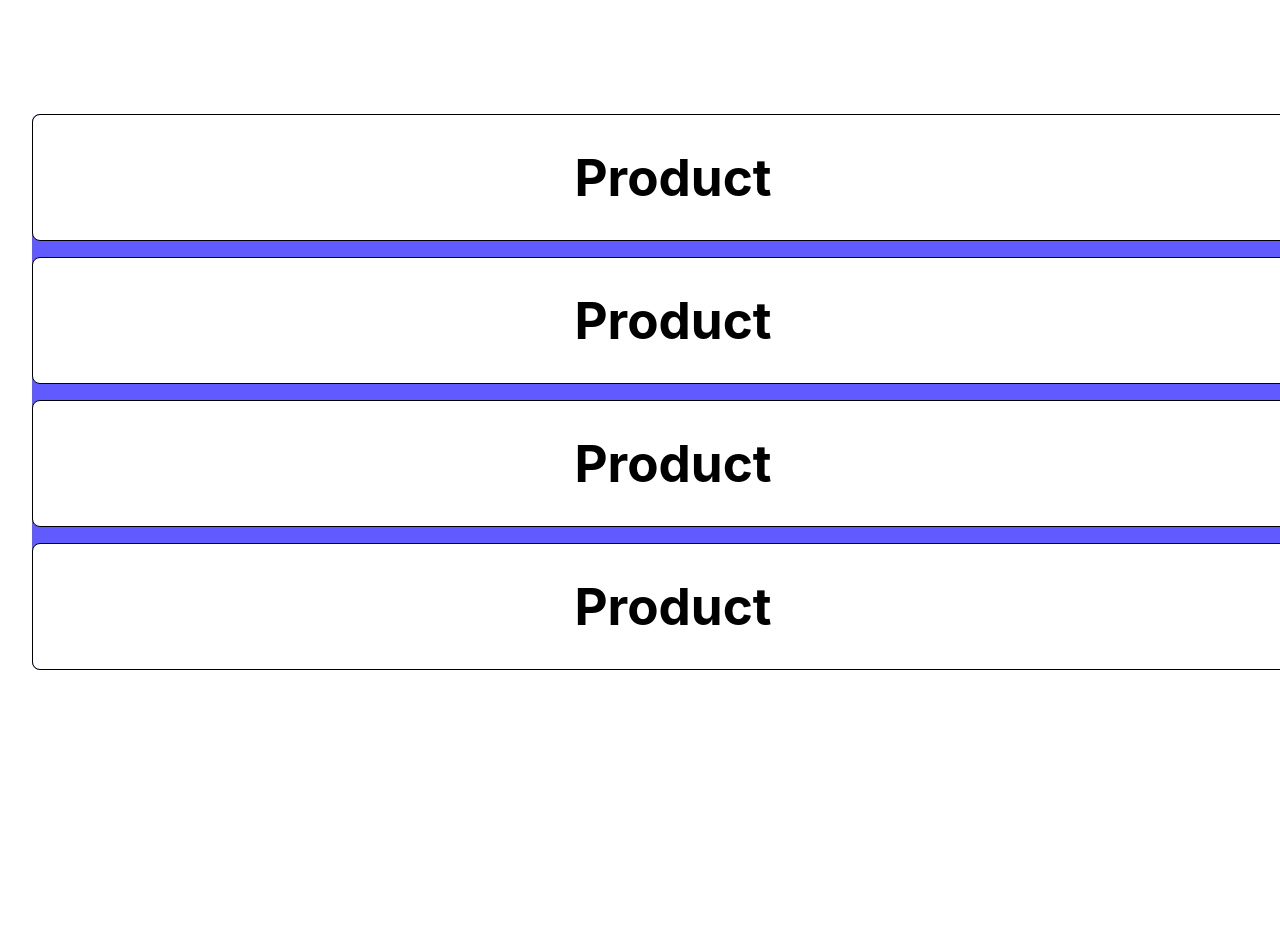
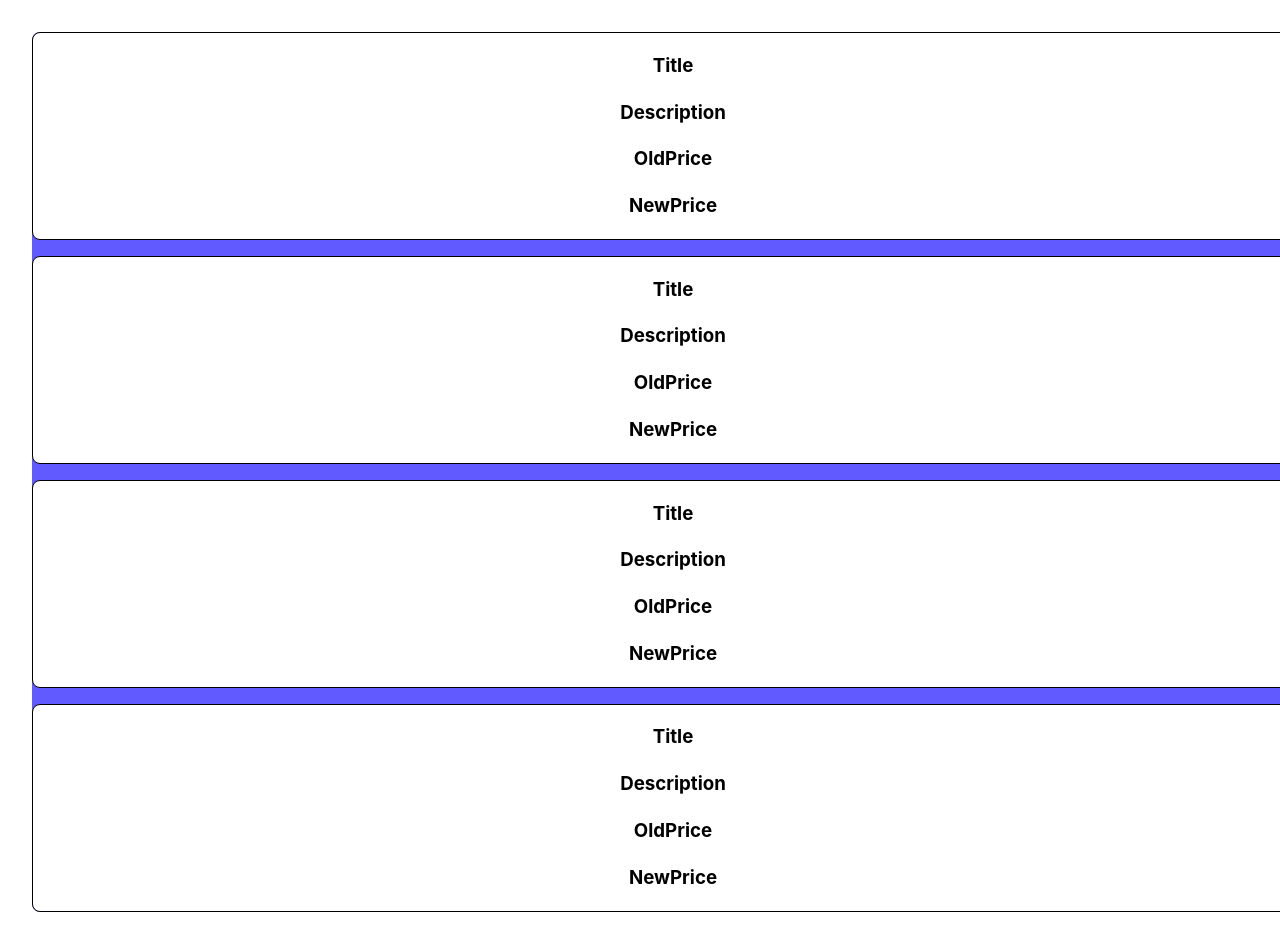
Before and after one commit to dhuruv0003/React-Basics-2, a React (Vite) app in the folder amzprod/: page / in a window 1280 px wide. Shown: the top 950 px of the page. Before the commit the page ends 800 px from the top, so only its background shows below. Built offline with nearby package versions, Linux system fonts and the light colour scheme.

Commit message:
new commit

```diff
--- /dev/null
+++ b/amzprod/src/price.jsx
@@ -0,0 +1,8 @@
+export default function Price() {
+    return (
+        <div className="price">
+            <h3>OldPrice</h3>
+            <h3>NewPrice</h3>
+        </div>
+    );
+}
--- a/amzprod/src/product.jsx
+++ b/amzprod/src/product.jsx
@@ -1,9 +1,11 @@
 import './product.css'
-
+import Price from "./price.jsx"
 export default function Product(){
     return(
         <div className="Product">
-            <h1>Product</h1>
+            <h3>Title</h3>
+            <h3>Description</h3>
+            <Price/>
         </div>
     );
 }
```
